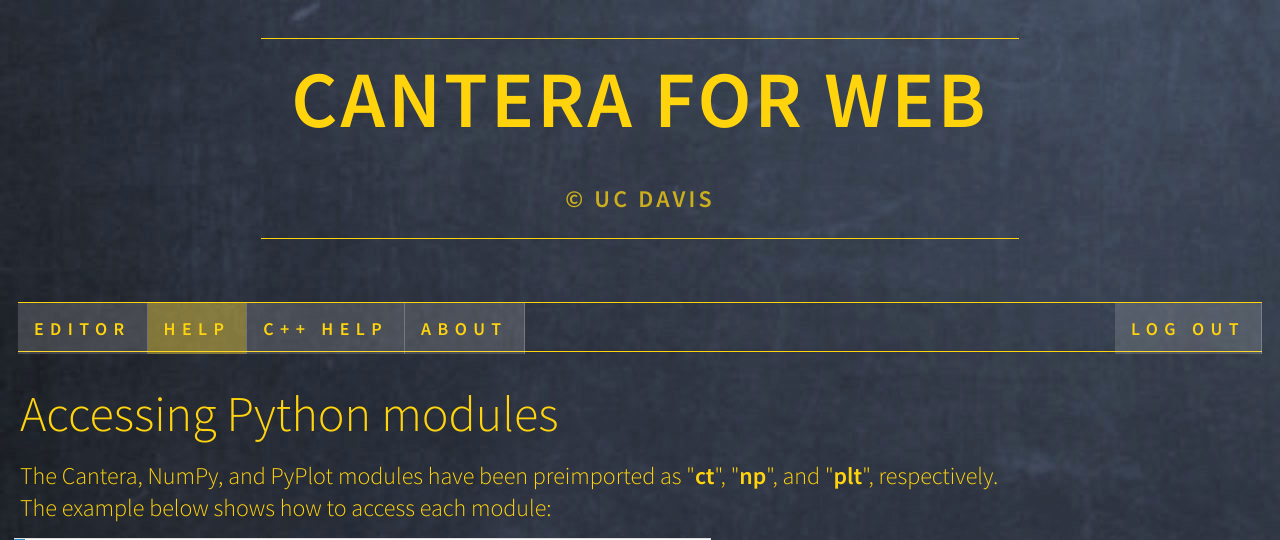
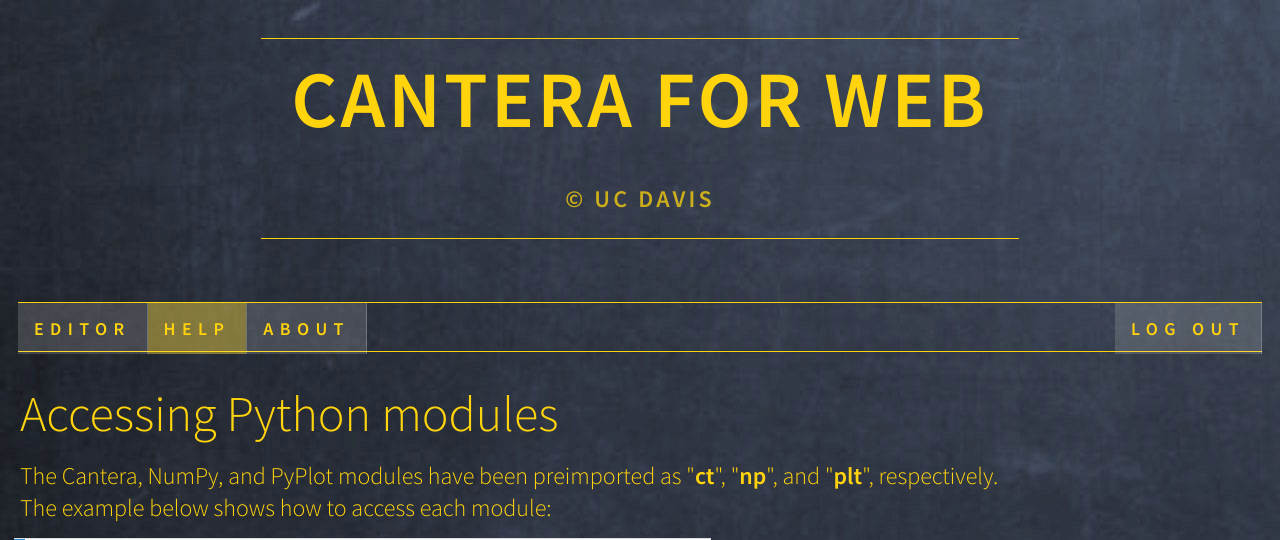
Before and after one commit to joeycastaneda/Cantera4Web, a Flask app: template app/templates/user/help.html in a window 1280 px wide. Shown: the top 540 px of the page. Run offline with Flask 2, Linux system fonts and the light colour scheme; the template is opened without the code that fills it, so the values that code supplies are empty; some libraries are stand-ins or nearby versions.

Commit message:
Removed C++ Help links

```diff
--- a/app/templates/user/about.html
+++ b/app/templates/user/about.html
@@ -20,7 +20,6 @@
     <ul>
         <li><a href="/">Editor</a></li>
         <li><a href="/help">Help</a></li>
-        <li><a href="/helpcpp">C++ Help</a></li>
         <li ><a href="/about">About</a></li>
         <li style="float:right"> <a class="active" chref="/logout">Log Out</a> </li>
     </ul>
--- a/app/templates/user/help.html
+++ b/app/templates/user/help.html
@@ -22,7 +22,6 @@
     <ul>
         <li><a href="/">Editor</a></li>
         <li><a class="active" href="/help">Help</a></li>
-        <li><a href="/helpcpp">C++ Help</a></li>
         <li ><a href="/about">About</a></li>
         <li style="float:right"> <a href="/logout">Log Out</a> </li>
     </ul>
```
